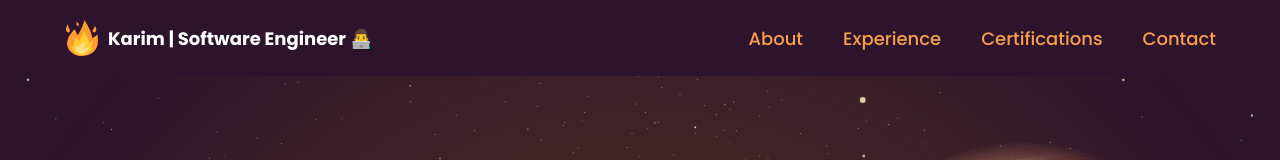
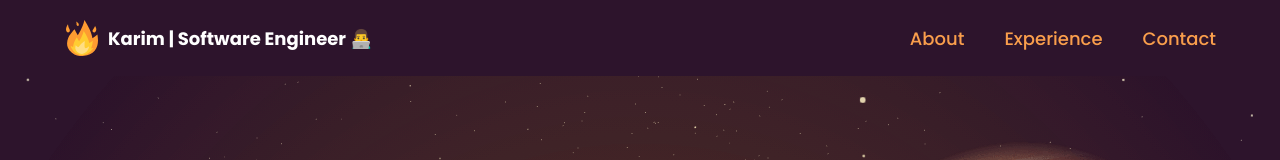
Before and after one commit to CalicoNino/elshenak, a React (Vite) app in the folder portfolio/: page / in a window 1280 px wide. Shown: the top 160 px of the page. Built offline with nearby package versions, Linux system fonts and the light colour scheme.

Commit message:
router fix

```diff
--- a/portfolio/src/constants/index.js
+++ b/portfolio/src/constants/index.js
@@ -45,10 +45,6 @@ export const navLinks = [
   {
     id: "experience",
     title: "Experience",
-  },
-  {
-    id: "certifcations",
-    title: "Certifications",
   },
   {
     id: "contact",
```
